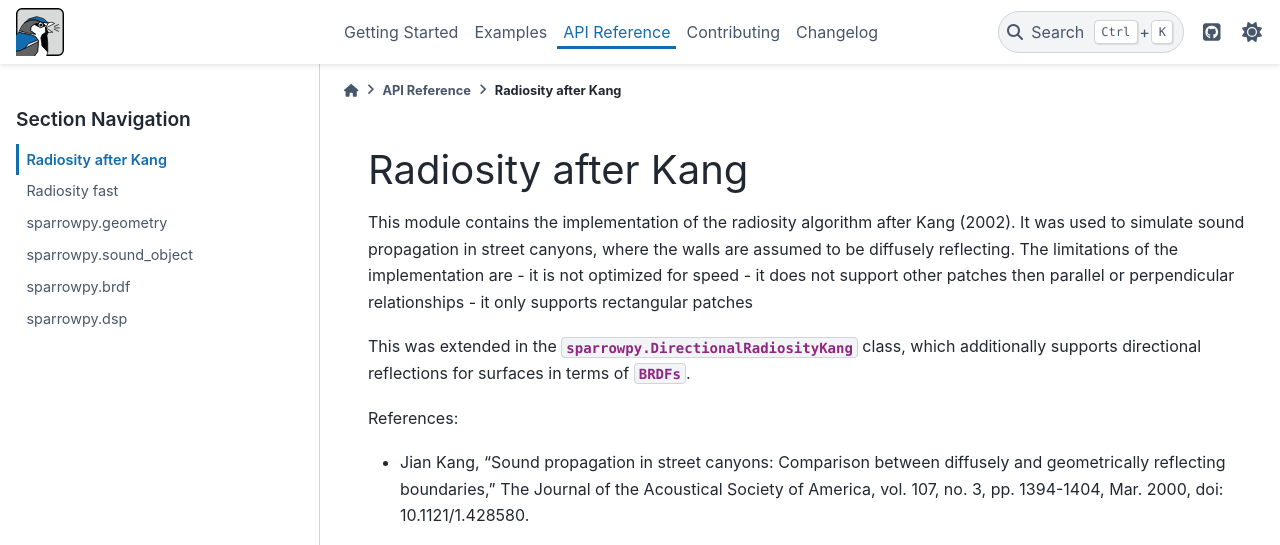
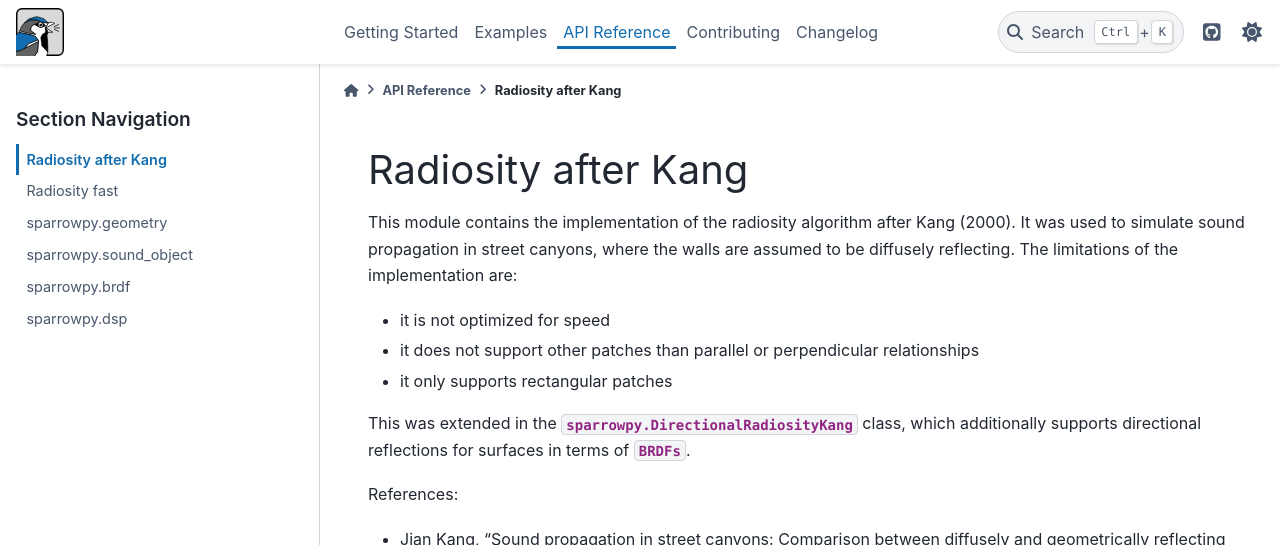
Before and after one commit to sparrow-acoustics/sparrowpy, a Sphinx documentation site: the page built from docs/classes/sparrowpy.RadiosityKang.rst, in a window 1280 px wide and 1195 px high. Shown: the top 545 px of the window. Built offline with Sphinx 7.4.7 and the PyData theme 0.15.4, drawn with Linux system fonts in a browser that asks for light colours; pages that are not in the unit, such as notebooks, are missing from menus; grey boxes are pictures that could not be loaded.

Commit message:
docs: fix bullet list rendering and citation year on RadiosityKang page
Co-Authored-By: Claude Opus 5.5 <noreply@anthropic.com>
Claude-Session: https://claude.ai/code/session_0174Enjs6iJW9fGvLw2DPhXd

```diff
--- a/docs/classes/sparrowpy.RadiosityKang.rst
+++ b/docs/classes/sparrowpy.RadiosityKang.rst
@@ -2,11 +2,12 @@ Radiosity after Kang
 --------------------
 
 This module contains the implementation of the radiosity algorithm after
-Kang (2002).
+Kang (2000).
 It was used to simulate sound propagation in street canyons, where the walls are
-assumed to be diffusely reflecting. The limitations of the implementation are
+assumed to be diffusely reflecting. The limitations of the implementation are:
+
 - it is not optimized for speed
-- it does not support other patches then parallel or perpendicular relationships
+- it does not support other patches than parallel or perpendicular relationships
 - it only supports rectangular patches
 
 This was extended in the :py:class:`sparrowpy.DirectionalRadiosityKang` class,
```
